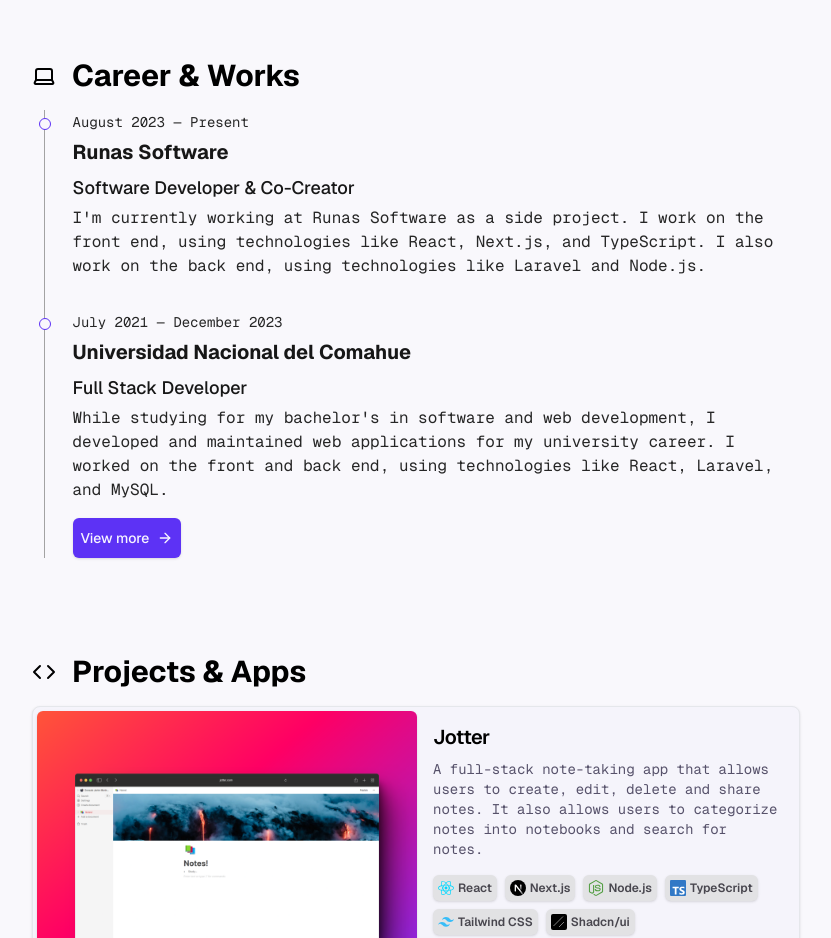
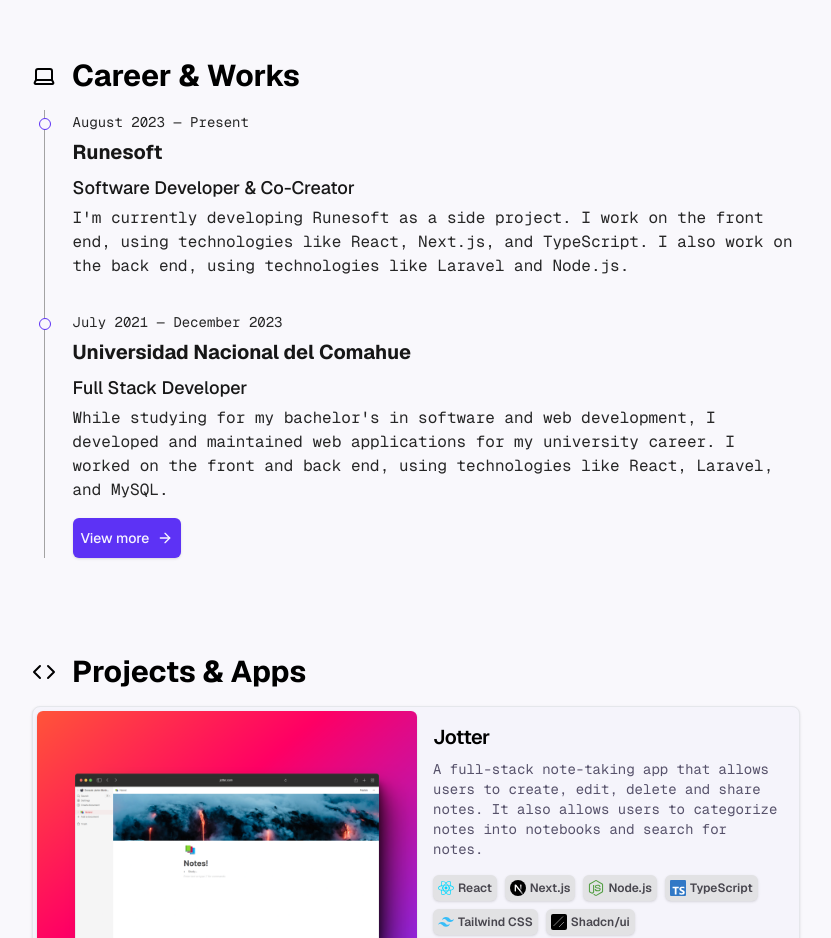
Before and after one commit to gonzalojparra/www, a Next.js app: page /en in a window 1280 px wide. Shown: the part 1280-2218 px from the top of the page, without its empty margins (224-1055 px from the left). Built offline with nearby package versions, Linux system fonts and the light colour scheme.

Commit message:
feat(career): update company name in career

```diff
--- a/src/components/career.tsx
+++ b/src/components/career.tsx
@@ -6,7 +6,7 @@
 export function Career() {
   const t = useTranslations();
   const careerItems = useTranslations('career-section.works');
-  const keys = ['runas-software', 'universidad-nacional-del-comahue'] as const;
+  const keys = ['runesoft', 'universidad-nacional-del-comahue'] as const;
 
   return (
     <>
--- a/src/messages/en.json
+++ b/src/messages/en.json
@@ -37,13 +37,13 @@
   "career-section": {
     "title": "Career & Works",
     "works": {
-      "runas-software": {
-        "company": "Runas Software",
+      "runesoft": {
+        "company": "Runesoft",
         "link": "",
         "title": "Software Developer & Co-Creator",
         "start": "August 2023",
         "end": "Present",
-        "description": "I'm currently working at Runas Software as a side project. I work on the front end, using technologies like React, Next.js, and TypeScript. I also work on the back end, using technologies like Laravel and Node.js."
+        "description": "I'm currently developing Runesoft as a side project. I work on the front end, using technologies like React, Next.js, and TypeScript. I also work on the back end, using technologies like Laravel and Node.js."
       },
       "universidad-nacional-del-comahue": {
         "company": "Universidad Nacional del Comahue",
--- a/src/messages/es.json
+++ b/src/messages/es.json
@@ -37,13 +37,13 @@
   "career-section": {
     "title": "Carrera y Trabajos",
     "works": {
-      "runas-software": {
-        "company": "Runas Software",
+      "runesoft": {
+        "company": "Runesoft",
         "link": "",
         "title": "Desarrollador de software y Co-fundador",
         "start": "Agosto 2023",
         "end": "Presente",
-        "description": "Actualmente me encuentro trabajando en Runas Software como un side project. Trabajo en el front end utilizando tecnologías como React, Next.js y TypeScript. También trabajo en el back end, usando tecnologías como Laravel y Node.js."
+        "description": "Actualmente me encuentro desarrollando Runesoft como un side project. Trabajo en el front end utilizando tecnologías como React, Next.js y TypeScript. También trabajo en el back end, usando tecnologías como Laravel y Node.js."
       },
       "universidad-nacional-del-comahue": {
         "company": "Universidad Nacional del Comahue",
```
